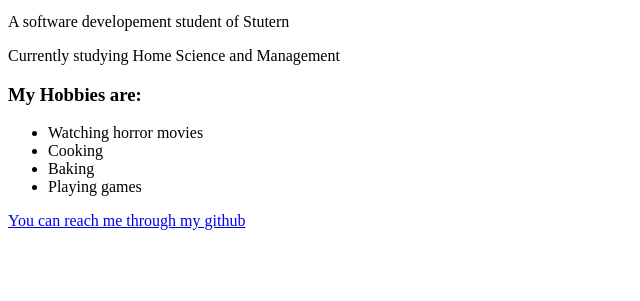
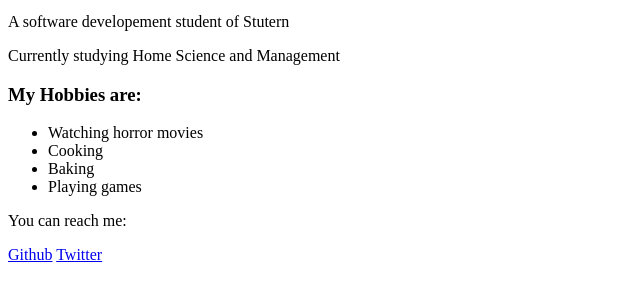
Before and after one commit to moni-nancy/STUTERN-PRACTICE, a plain HTML site: page index.html in a window 1280 px wide. Shown: the part 101-402 px from the top of the page, without its empty margins (0-640 px from the left). Drawn offline with Linux system fonts and the light colour scheme.

Commit message:
Update index.html

```diff
--- a/index.html
+++ b/index.html
@@ -18,6 +18,8 @@
     <li>Baking</li>
     <li>Playing games</li>
   </ul>
-  <a href="https://github.com/moni-nancy" target="_blank">You can reach me through my github</a>
+  <p>You can reach me:</p>
+  <a href="https://github.com/moni-nancy" target="_blank">Github</a>
+  <a href="https://twitter.com/Nancy_Olatuja">Twitter</a>
 </body>
 </html>
```
